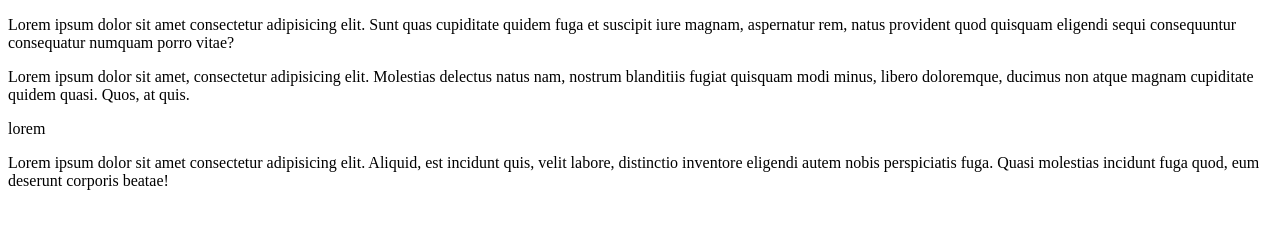
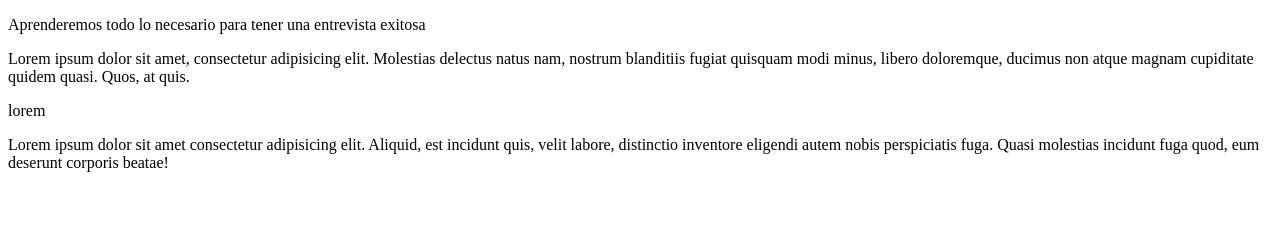
Before and after one commit to IngriMoncada/PROYECTO-FINAL-WEB, a plain HTML site: page quienes_somos.html in a window 1280 px wide. Drawn offline with Linux system fonts and the light colour scheme.

```diff
--- a/quienes_somos.html
+++ b/quienes_somos.html
@@ -9,9 +9,10 @@
 <body>
 
 
-  <p>
-    Lorem ipsum dolor sit amet consectetur adipisicing elit. Sunt quas cupiditate quidem fuga et suscipit iure magnam, aspernatur rem, natus provident quod quisquam eligendi sequi consequuntur consequatur numquam porro vitae?
-  </p>
+
+    <!-- espacio para colocar la pagina adicional -->
+    <p>Aprenderemos todo lo necesario para tener una entrevista exitosa</p>
+
   <p>Lorem ipsum dolor sit amet, consectetur adipisicing elit. Molestias delectus natus nam, nostrum blanditiis fugiat quisquam modi minus, libero doloremque, ducimus non atque magnam cupiditate quidem quasi. Quos, at quis.</p>lorem
 
   <p>Lorem ipsum dolor sit amet consectetur adipisicing elit. Aliquid, est incidunt quis, velit labore, distinctio inventore eligendi autem nobis perspiciatis fuga. Quasi molestias incidunt fuga quod, eum deserunt corporis beatae!</p>
```
